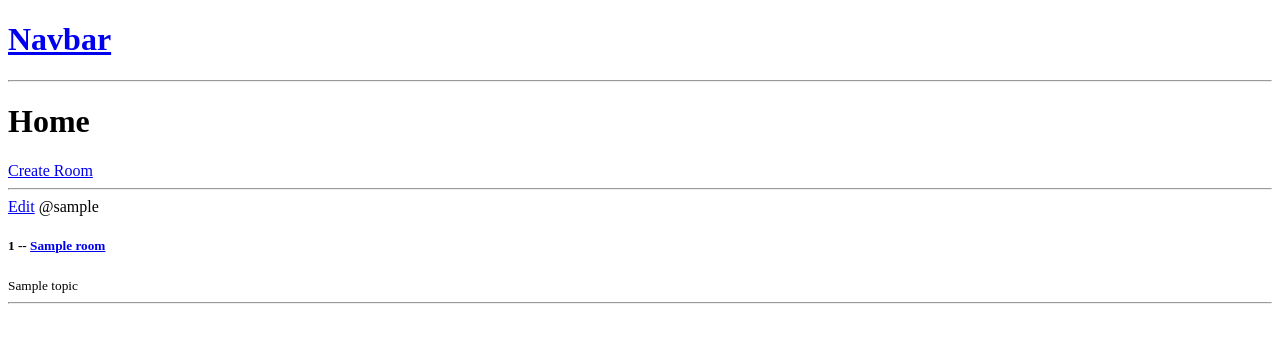
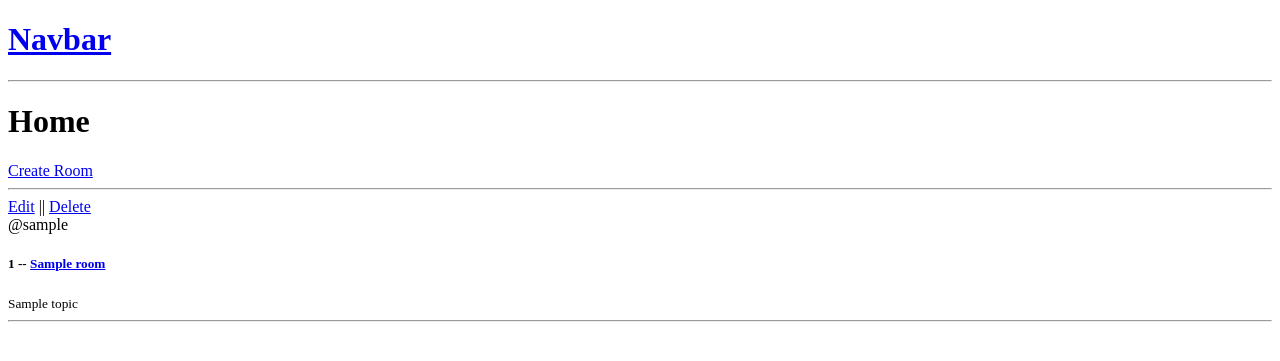
Before and after one commit to DeaaTH65/Study_Buddy, a Django app: page / in a window 1280 px wide. Shown: the top 361 px of the page. Run offline with Django 4.2, Linux system fonts and the light colour scheme; tables that the repository leaves empty hold one stand-in row (values such as "Sample post").

Commit message:
delete room

```diff
--- a/base/templates/base/home.html
+++ b/base/templates/base/home.html
@@ -10,6 +10,8 @@
         {% for room in rooms %}
             <div>
                 <a href="{% url 'update-room' room.id %}">Edit</a>
+                ||
+                <a href="{% url 'delete-room' room.id %}">Delete</a><br/>
                 <span>@{{room.host.username}}</span>
                 <h5>{{room.id}} -- <a href="{% url 'room' room.id %}">{{room.name}}</a></h5>
                 <small> {{room.topic.name}} </small>
--- a/base/urls.py
+++ b/base/urls.py
@@ -8,4 +8,5 @@ urlpatterns = [
     path('room/<str:pk>/', views.room, name='room'),
     path('create_room/', views.createRoom, name='create-room'),
     path('update_room/<str:pk>/', views.updateRoom, name='update-room'),
+    path('delete_room/<str:pk>/', views.deleteRoom, name='delete-room'),
 ]
--- a/base/views.py
+++ b/base/views.py
@@ -37,3 +37,11 @@ def updateRoom(request, pk):
             return redirect('home')
     context = {'form': form}
     return render(request, 'base/room_form.html', context)
+
+
+def deleteRoom(request, pk):
+    room = Room.objects.get(id=pk)
+    if request.method=='POST':
+        room.delete()
+        return redirect('home')
+    return render(request, 'base/delete.html', {'obj': room})
```
Also changed, not shown: base/templates/base/delete.html (added, +10 -0 lines).
